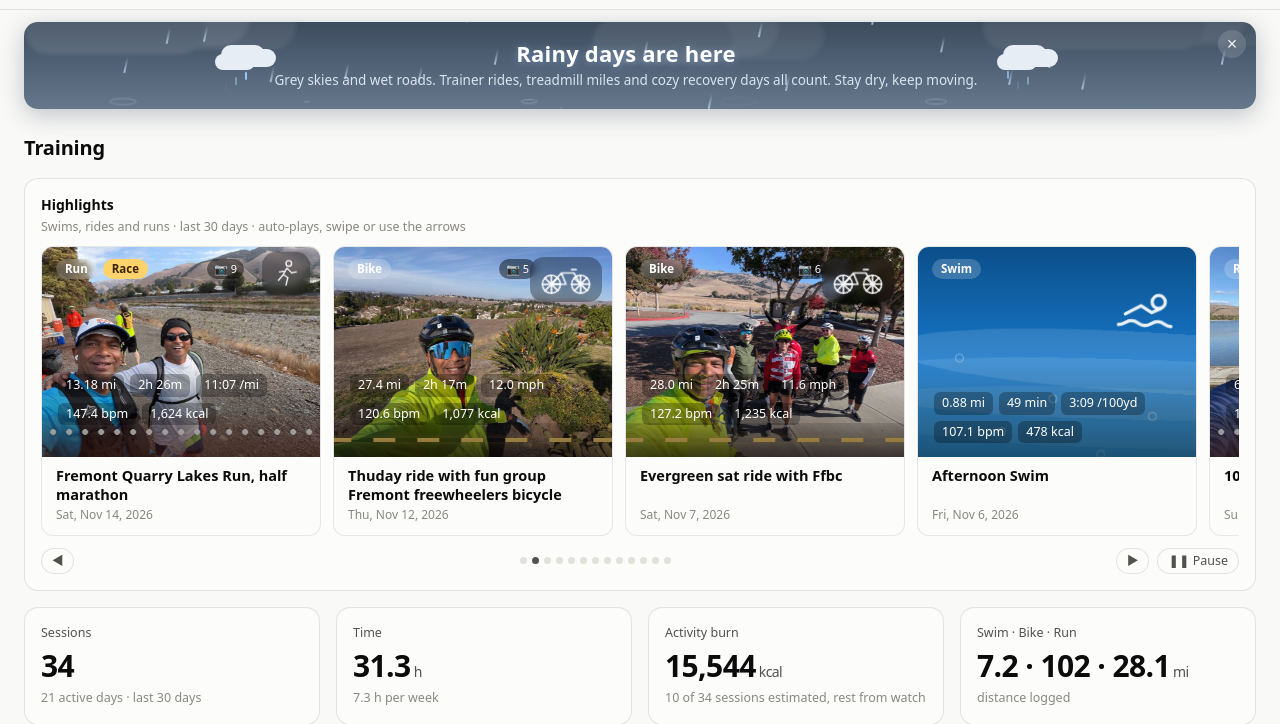
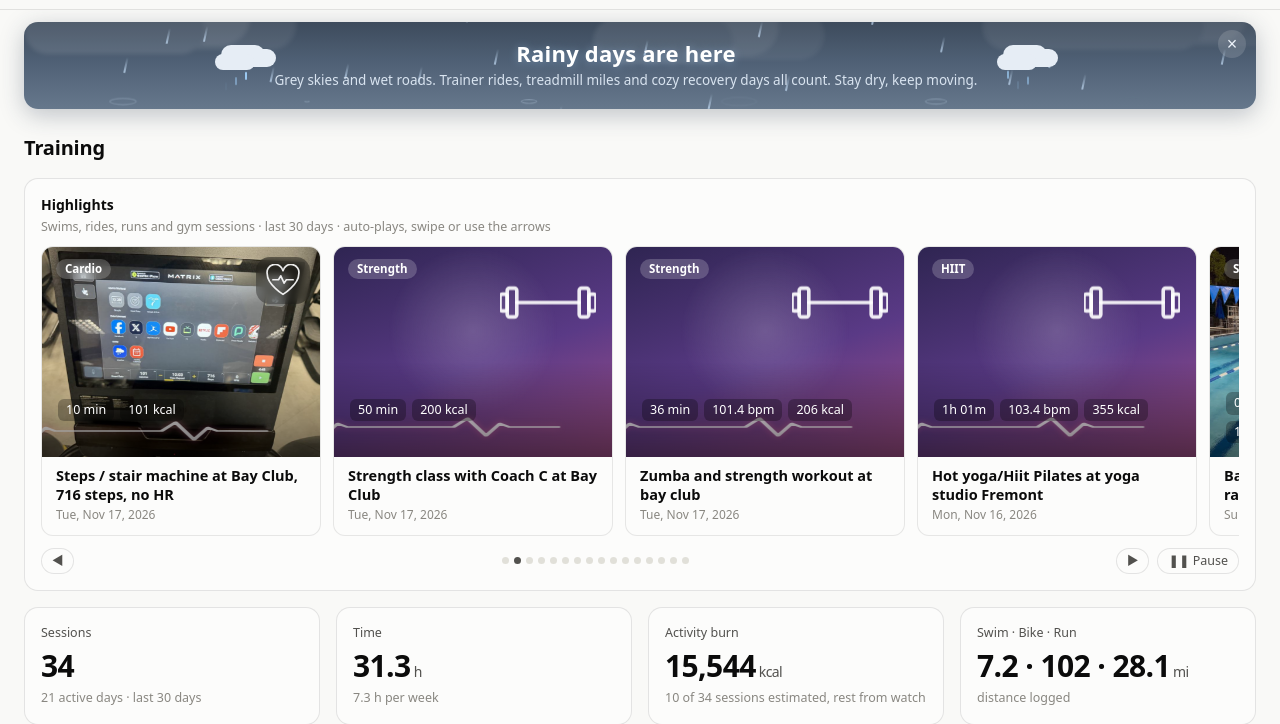
Before and after one commit to ravidev/fitness-dashboard, a plain HTML site: page index.html in a window 1280 px wide. Shown: the part 92-816 px from the top of the page. Drawn offline with nearby package versions, Linux system fonts and the light colour scheme; animation ran at ten frames a second.

Commit message:
Highlights: add strength/HIIT, cardio and dance cards
New animated scenes (lifting dumbbell + heartbeat line, beating heart + stairs,
floating music notes) and their overlays on photos; Nov 17–18 gym photos.

Co-Authored-By: Claude Opus 5.5 <noreply@anthropic.com>
Claude-Session: https://claude.ai/code/session_01DxgVGDTc7KZ3Qmk4WYiMBM

```diff
--- a/css/style.css
+++ b/css/style.css
@@ -238,13 +238,34 @@ tr.done td:first-child { box-shadow: inset 3px 0 0 var(--good); }
 .track::after { content: ""; position: absolute; left: 0; width: 200%; top: 40%; height: 2px; background: repeating-linear-gradient(90deg, rgba(255,255,255,.85) 0 16px, transparent 16px 34px); animation: slide 1s linear infinite; }
 .runner { width: 58px; right: 18px; top: 30px; animation: bob .45s ease-in-out infinite alternate; }
 @keyframes bob { to { transform: translateY(-6px); } }
+/* strength / HIIT */
+.scn.strength { background: linear-gradient(160deg, #2f2552 0%, #5a3a86 55%, #a4518a 100%); }
+.scn .glow { position: absolute; left: 50%; top: 40%; width: 160px; height: 160px; margin: -80px 0 0 -80px; border-radius: 50%; background: radial-gradient(rgba(255,255,255,.18), transparent 70%); animation: pulse 2.4s ease-in-out infinite; }
+.strength .ico { width: 96px; right: 16px; top: 34px; animation: lift 1.6s ease-in-out infinite; }
+@keyframes lift { 0%, 100% { transform: translateY(14px); } 45%, 55% { transform: translateY(-10px); } }
+.pulse { position: absolute; left: 0; bottom: 8%; width: 200%; height: 26px; fill: none; stroke: rgba(255,255,255,.85); stroke-width: 2; stroke-linejoin: round; animation: slide 3s linear infinite; filter: drop-shadow(0 0 3px rgba(255,120,160,.6)); }
+/* cardio (stairs, intervals) */
+.scn.cardio { background: linear-gradient(160deg, #7a2232 0%, #c2413f 55%, #f08a4b 100%); }
+.stairs { position: absolute; left: 0; bottom: 0; width: 200%; height: 46%; background: repeating-linear-gradient(90deg, rgba(0,0,0,.14) 0 34px, transparent 34px 36px); -webkit-mask: repeating-linear-gradient(0deg, #000 0 14px, transparent 14px 16px); animation: slide 6s linear infinite reverse; opacity: .8; }
+.cardio .ico { width: 70px; right: 18px; top: 30px; animation: beat 1s ease-in-out infinite; transform-origin: 50% 60%; }
+@keyframes beat { 0%, 40%, 100% { transform: scale(1); } 15% { transform: scale(1.14); } 28% { transform: scale(1.04); } }
+/* dance */
+.scn.dance { background: linear-gradient(160deg, #23255a 0%, #6b2f8c 55%, #d0609e 100%); }
+.disco { position: absolute; inset: 0; background: radial-gradient(circle at 30% 20%, rgba(255,230,120,.25), transparent 35%), radial-gradient(circle at 75% 35%, rgba(120,220,255,.22), transparent 35%); animation: pulse 2s ease-in-out infinite; }
+.note { position: absolute; left: var(--x); bottom: -16px; color: rgba(255,255,255,.85); font-size: 20px; font-weight: 400; animation: bubble 3.4s ease-in var(--d) infinite; opacity: 0; text-shadow: 0 0 6px rgba(0,0,0,.3); }
+.dance .ico { width: 58px; right: 20px; top: 28px; animation: sway .6s ease-in-out infinite alternate; transform-origin: 50% 100%; }
+@keyframes sway { from { transform: rotate(-8deg); } to { transform: rotate(8deg); } }
 /* photo (Ken Burns) */
 .scn.photo img { position: absolute; inset: 0; width: 100%; height: 100%; object-fit: cover; object-position: center 35%; opacity: 0; transition: opacity 1.2s ease; animation: kb 14s ease-in-out infinite alternate; }
 .scn.photo img.on { opacity: 1; }
 .scn.photo .ph-n { position: absolute; top: 12px; right: 76px; z-index: 2; font-size: 11px; background: rgba(0,0,0,.45); padding: 2px 7px; border-radius: 999px; }
 /* animation layered over photos */
 .scn.ovl { background: none; z-index: 1; pointer-events: none; }
-.scn.ovl .hills, .scn.ovl .road, .scn.ovl .track, .scn.ovl .sun { display: none; }
+.scn.ovl .hills, .scn.ovl .road, .scn.ovl .track, .scn.ovl .sun, .scn.ovl .glow, .scn.ovl .stairs, .scn.ovl .disco { display: none; }
+.scn.ovl.strength .ico { width: 50px; animation: lift 1.6s ease-in-out infinite; }
+.scn.ovl.cardio .ico { width: 36px; }
+.scn.ovl .dancer { width: 30px; }
+.scn.ovl .pulse { bottom: 6%; }
 .scn.ovl .ico { top: 10px; right: 10px; height: auto; padding: 7px 9px; box-sizing: content-box; border-radius: 14px; background: rgba(0,0,0,.32); backdrop-filter: blur(4px); }
 .scn.ovl.swim .ico { width: 42px; }
 .scn.ovl.bike .ico { width: 54px; }
@@ -258,7 +279,7 @@ tr.done td:first-child { box-shadow: inset 3px 0 0 var(--good); }
 .scn.ovl.run::after { width: 100%; bottom: 10%; height: 8px; background: radial-gradient(circle, rgba(255,255,255,.95) 2.6px, transparent 3.2px) 0 50% / 16px 8px repeat-x; filter: drop-shadow(0 0 3px rgba(0,0,0,.35)); animation: dots .4s linear infinite; }
 @keyframes dots { to { background-position-x: -32px; } }
 @keyframes kb { from { transform: scale(1) translate(0, 0); } to { transform: scale(1.12) translate(-3%, -2%); } }
-@media (prefers-reduced-motion: reduce) { .scn *, .scn::after, .scn .ico, .wheel, .runner { animation: none !important; } }
+@media (prefers-reduced-motion: reduce) { .scn *, .scn::after, .scn .ico, .wheel, .runner, .pulse, .note { animation: none !important; } }
 
 /* Insights */
 .rag { display: inline-flex; align-items: center; gap: 5px; font-size: 12px; font-weight: 600; padding: 2px 9px 2px 3px; border-radius: 99px; white-space: nowrap; border: 1px solid var(--ring); }
@@ -271,4 +292,4 @@ p.big { font-size: 16px; margin: 4px 0 8px; }
 
 .source .fresh { color: var(--muted); }
 @media (max-width: 720px) { .source .fresh { display: block; } }
-.hl.run .hl-body, .hl.bike .hl-body { padding-bottom: 32px; }
+.hl.run .hl-body, .hl.bike .hl-body, .hl.strength .hl-body, .hl.cardio .hl-body { padding-bottom: 36px; }
--- a/data/photos.json
+++ b/data/photos.json
@@ -1,4 +1,14 @@
 [
+ {
+  "date": "2026-11-18",
+  "sport": "Strength",
+  "src": "photos/2026-11-18-hiit-1.jpg"
+ },
+ {
+  "date": "2026-11-17",
+  "sport": "Cardio",
+  "src": "photos/2026-11-17-steps-1.jpg"
+ },
  {
   "date": "2026-11-15",
   "sport": "Swim",
--- a/js/app.js
+++ b/js/app.js
@@ -410,7 +410,17 @@
       <svg class="ico wheel-pair" viewBox="0 0 96 56" aria-hidden="true"><g class="wheel" style="transform-origin:22px 36px"><circle cx="22" cy="36" r="16"/><path d="M22 20v32M6 36h32M11 25l22 22M33 25L11 47"/></g><g class="wheel" style="transform-origin:74px 36px"><circle cx="74" cy="36" r="16"/><path d="M74 20v32M58 36h32M63 25l22 22M85 25L63 47"/></g><path d="M22 36l18-20h22l12 20M40 16l8 20h-26M58 10h8"/></svg></div>`,
     Run: `<div class="scn run"><i class="sun"></i><i class="hills h1"></i><i class="hills h2"></i><i class="track"></i>
       <svg class="ico runner" viewBox="0 0 64 64" aria-hidden="true"><circle cx="38" cy="10" r="6"/><path d="M34 20l-8 14 10 6-4 16M34 20l10 10 10-2M30 26l-12 2M26 34l-10 12"/></svg></div>`,
+    Strength: `<div class="scn strength"><i class="glow"></i>
+      <svg class="ico lift" viewBox="0 0 80 40" aria-hidden="true"><path d="M14 20h52"/><rect x="6" y="8" width="8" height="24" rx="2"/><rect x="66" y="8" width="8" height="24" rx="2"/><rect x="0" y="13" width="6" height="14" rx="2"/><rect x="74" y="13" width="6" height="14" rx="2"/></svg>
+      <svg class="pulse" viewBox="0 0 240 30" preserveAspectRatio="none" aria-hidden="true"><path d="M0 15h30l6-10 8 20 6-14 4 4h46l6-10 8 20 6-14 4 4h46l6-10 8 20 6-14 4 4h22"/></svg></div>`,
+    Cardio: `<div class="scn cardio"><i class="stairs"></i>
+      <svg class="ico heart" viewBox="0 0 64 58" aria-hidden="true"><path d="M32 54S4 36 4 18A14 14 0 0 1 32 12a14 14 0 0 1 28 6c0 18-28 36-28 36z"/><path d="M14 28h10l4-7 6 13 4-6h12"/></svg>
+      <svg class="pulse" viewBox="0 0 240 30" preserveAspectRatio="none" aria-hidden="true"><path d="M0 15h30l6-10 8 20 6-14 4 4h46l6-10 8 20 6-14 4 4h46l6-10 8 20 6-14 4 4h22"/></svg></div>`,
+    Dance: `<div class="scn dance"><i class="disco"></i>
+      <b class="note" style="--x:14%;--d:0s">♪</b><b class="note" style="--x:34%;--d:1.1s">♫</b><b class="note" style="--x:56%;--d:.5s">♪</b><b class="note" style="--x:76%;--d:1.6s">♫</b>
+      <svg class="ico dancer" viewBox="0 0 64 64" aria-hidden="true"><circle cx="32" cy="10" r="6"/><path d="M32 18v20M32 24l-14-8M32 24l14-10M32 38l-10 18M32 38l12 16"/></svg></div>`,
   };
+  const HL_SPORTS = ["Swim", "Bike", "Run", "Strength", "Cardio", "Dance"];
   const pace = w => {
     if (!w.min || !w.mi) return "";
     if (w.sport === "Run") { const p = w.min / w.mi; return `${Math.floor(p)}:${String(Math.round((p % 1) * 60)).padStart(2, "0")} /mi`; }
@@ -427,7 +437,7 @@
       return `<article class="hl ${w.sport.toLowerCase()}">
         <div class="hl-media">${bg}
           <div class="hl-body">
-            <div class="hl-top"><span class="hl-sport">${w.sport}</span>${w.race || /\btri\b|half marathon|race leg|marathon/i.test(w.desc || "") ? '<span class="hl-race">Race</span>' : ""}</div>
+            <div class="hl-top"><span class="hl-sport">${/hiit/i.test(w.type) ? "HIIT" : w.sport}</span>${w.race || /\btri\b|half marathon|race leg|marathon/i.test(w.desc || "") ? '<span class="hl-race">Race</span>' : ""}</div>
             <div class="hl-stats">${stats.map(x => `<span>${x}</span>`).join("")}</div>
           </div>
         </div>
@@ -485,14 +495,14 @@
     const woAll = inRange(d.allWorkouts), skipped = woAll.filter(w => !w.counted);
     const rowsFor = () => trainFilter === "All" ? woAll : woAll.filter(w => w.sport === trainFilter);
 
-    const sbr = wo.filter(w => ["Swim", "Bike", "Run"].includes(w.sport)).slice().reverse();
+    const sbr = wo.filter(w => HL_SPORTS.includes(w.sport)).slice().reverse();
     const hasPhoto = w => (d.photos || []).some(p => p.date === w.date && (!p.sport || p.sport === w.sport));
     // latest 12, plus any older ones in range that have photos
     let hlList = sbr.filter((w, i) => i < 12 || hasPhoto(w));
     const hlFallback = !hlList.length;
-    if (hlFallback) hlList = d.workouts.filter(w => ["Swim", "Bike", "Run"].includes(w.sport)).slice(-6).reverse();
+    if (hlFallback) hlList = d.workouts.filter(w => HL_SPORTS.includes(w.sport)).slice(-6).reverse();
     $("#page-training").innerHTML = `<h2>Training</h2>
-    ${hlList.length ? `<div class="grid">${card("c12", "Highlights", `${hlFallback ? "Latest swims, rides and runs (none in " + rangeLabel() + ")" : `Swims, rides and runs · ${rangeLabel()}`} · auto-plays, swipe or use the arrows`, highlights(hlList))}</div>` : ""}
+    ${hlList.length ? `<div class="grid">${card("c12", "Highlights", `${hlFallback ? "Latest workouts (none in " + rangeLabel() + ")" : `Swims, rides, runs and gym sessions · ${rangeLabel()}`} · auto-plays, swipe or use the arrows`, highlights(hlList))}</div>` : ""}
     <div class="grid">
       ${tile("Sessions", wo.length, "", `${new Set(wo.map(w => w.date)).size} active days · ${rangeLabel()}`)}
       ${tile("Time", round(sum(wo.map(w => w.min)) / 60, 1), "h", `${round(sum(wo.map(w => w.min)) / 60 / perWeekSpan(), 1)} h per week`)}
--- a/js/data.js
+++ b/js/data.js
@@ -87,10 +87,10 @@
     if (/swim/.test(t)) return "Swim";
     if (/bike|ride|cycl/.test(t)) return "Bike";
     if (/run|marathon/.test(t)) return "Run";
-    if (/strength|hiit|weights/.test(t)) return "Strength";
-    if (/dance/.test(t)) return "Dance";
+    if (/dance|zumba/.test(t)) return "Dance";
+    if (/strength|hiit|weights|^workout/.test(t)) return "Strength";
     if (/walk|hike/.test(t)) return "Walk";
-    if (/stair|int2|cardio|elliptical|row/.test(t)) return "Cardio";
+    if (/stair|step|int2|cardio|elliptical|row/.test(t)) return "Cardio";
     return "Other";
   }
 
```
Also changed, not shown: photos/2026-11-17-steps-1.jpg (added), photos/2026-11-18-hiit-1.jpg (added), 1 other file.
